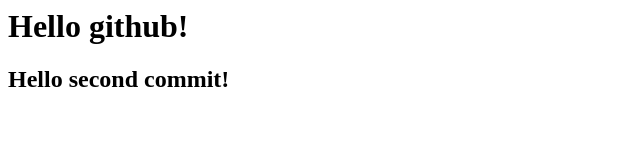
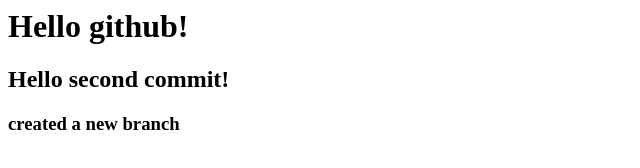
Before and after one commit to CodeCaliber/git_intro1, a plain HTML site: page index.html in a window 1280 px wide. Shown: the whole page, without its empty margins (0-640 px from the left). Drawn offline with Linux system fonts and the light colour scheme.

Commit message:
created a new feature

```diff
--- a/index.html
+++ b/index.html
@@ -5,5 +5,6 @@
     <body>
         <h1>Hello github!</h1>
         <h2>Hello second commit!</h2>
+        <h3>created a new branch</h3>
     </body>
 </html>
```
